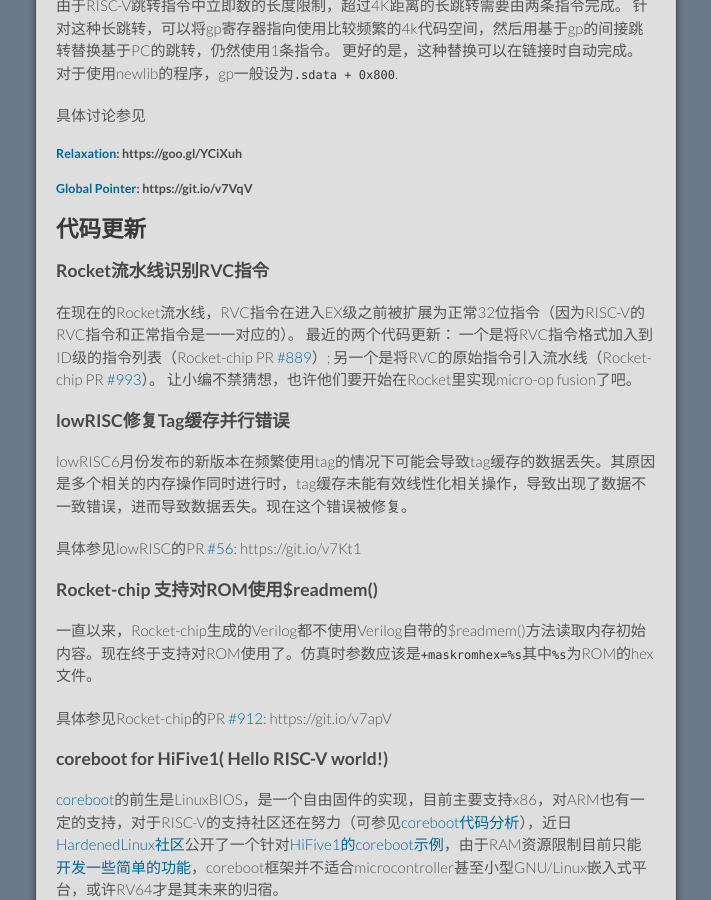
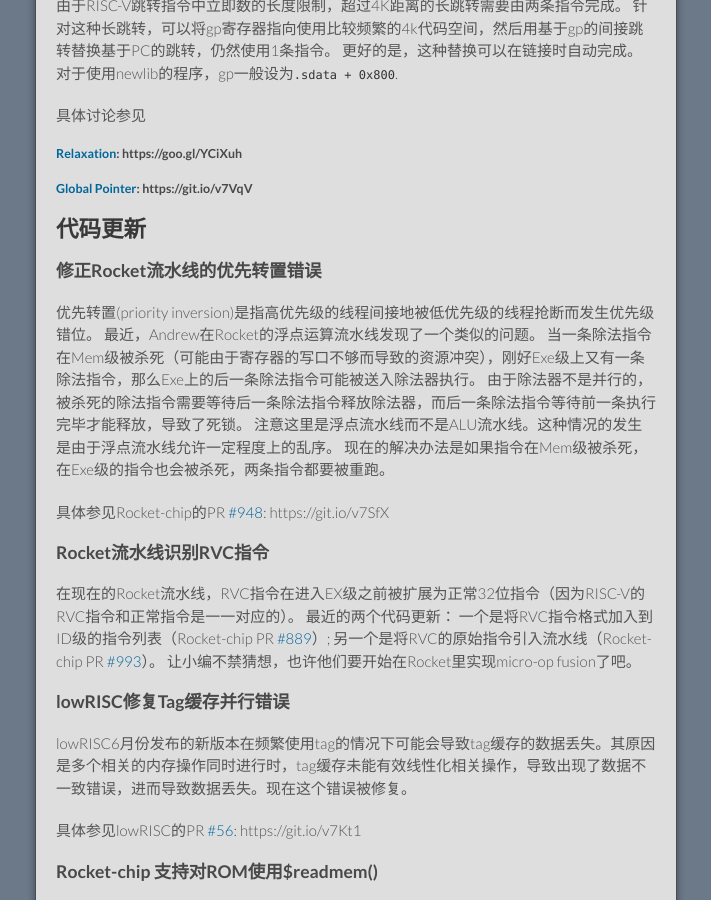
Before and after one commit to cnrv/home, a Jekyll site: the page built from bi-week-rpts/2017-08-17.md, in a window 1280 px wide and 900 px high, scrolled down 470 px. Shown: the whole window, without its empty margins (284-995 px from the left). Built offline with Jekyll 4.4.1, drawn with Linux system fonts in a browser that asks for light colours; Markdown is read by kramdown in place of the engine named in the settings; our own code applies the rules of GitHub Pages for plain Markdown files.

Commit message:
adding bugfix for priority inversion in Rocket FPU

```diff
--- a/bi-week-rpts/2017-08-17.md
+++ b/bi-week-rpts/2017-08-17.md
@@ -27,6 +27,18 @@
 
 
 ## 代码更新
+
+### 修正Rocket流水线的优先转置错误
+
+优先转置(priority inversion)是指高优先级的线程间接地被低优先级的线程抢断而发生优先级错位。
+最近，Andrew在Rocket的浮点运算流水线发现了一个类似的问题。
+当一条除法指令在Mem级被杀死（可能由于寄存器的写口不够而导致的资源冲突），刚好Exe级上又有一条除法指令，那么Exe上的后一条除法指令可能被送入除法器执行。
+由于除法器不是并行的，被杀死的除法指令需要等待后一条除法指令释放除法器，而后一条除法指令等待前一条执行完毕才能释放，导致了死锁。
+注意这里是浮点流水线而不是ALU流水线。这种情况的发生是由于浮点流水线允许一定程度上的乱序。
+现在的解决办法是如果指令在Mem级被杀死，在Exe级的指令也会被杀死，两条指令都要被重跑。
+
+具体参见Rocket-chip的PR [#948](https://github.com/freechipsproject/rocket-chip/pull/948): https://git.io/v7SfX
+
 
 ### Rocket流水线识别RVC指令
 
```
